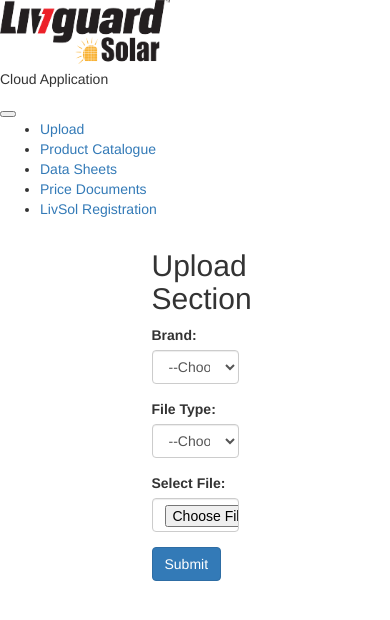
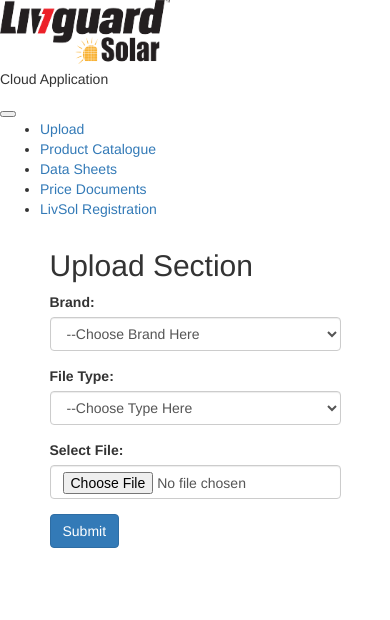
Before and after one commit to vmbl/cloud, a Next.js app: page / in a window 390 px wide. Shown: the top 620 px of the page. Built offline with nearby package versions, Linux system fonts and the light colour scheme.

Commit message:
Mobile view fix

```diff
--- a/pages/index.js
+++ b/pages/index.js
@@ -53,9 +53,10 @@
   render() {
     return (
       <Layout>
-        <div class="container" style={{width: '30%'}}>
-          <h2>Upload Section</h2>
+        <div class="container" style={{ display: 'flex', justifyContent: 'center', alignItems: 'center' }}>
+
           <form onSubmit={this.onFormSubmit}>
+            <h2>Upload Section</h2>
             <div class="form-group">
               <label>Brand:</label>
               <select class="form-control" name="brand" onChange={this.onChangeField} required>
```
